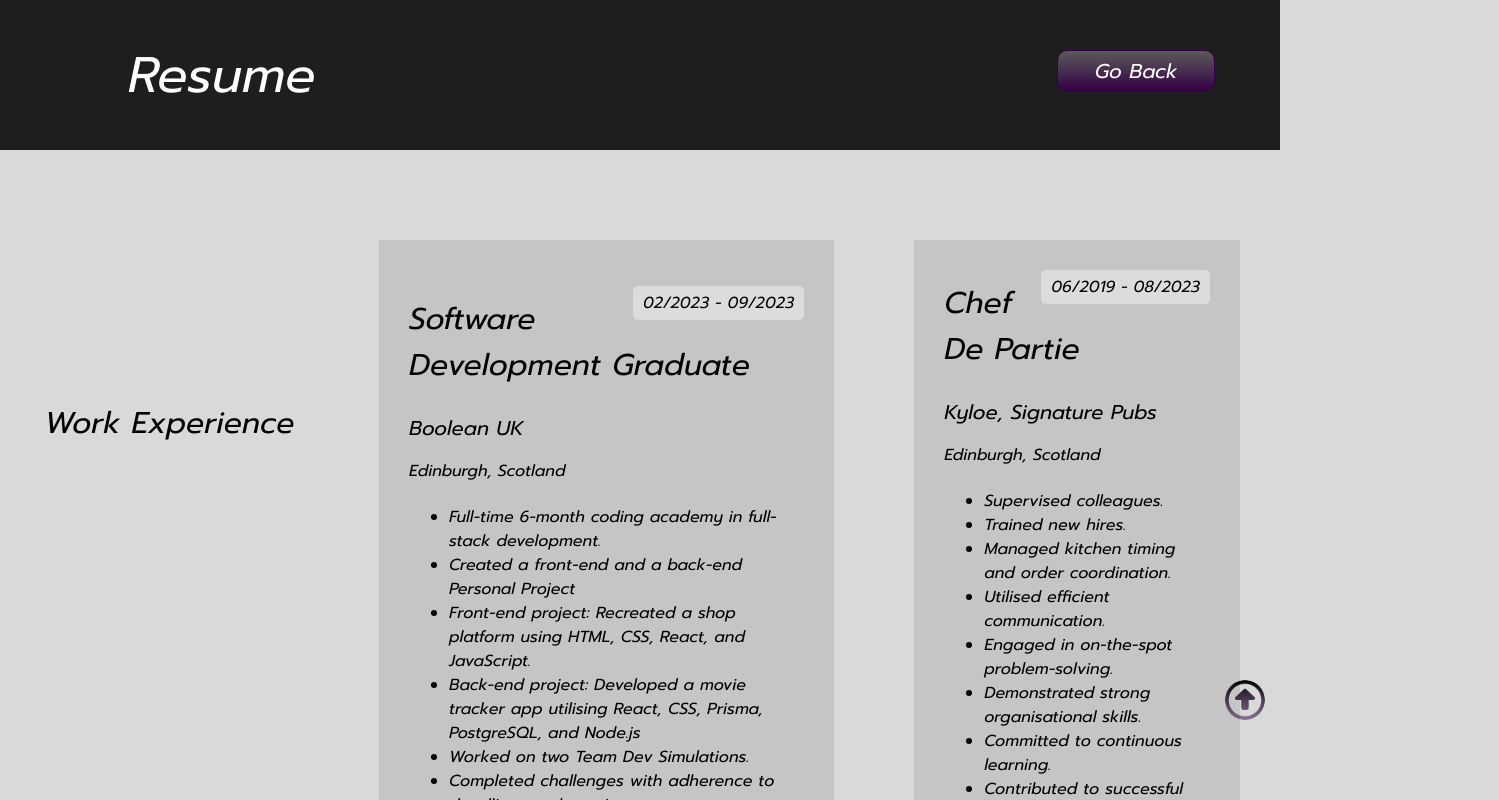
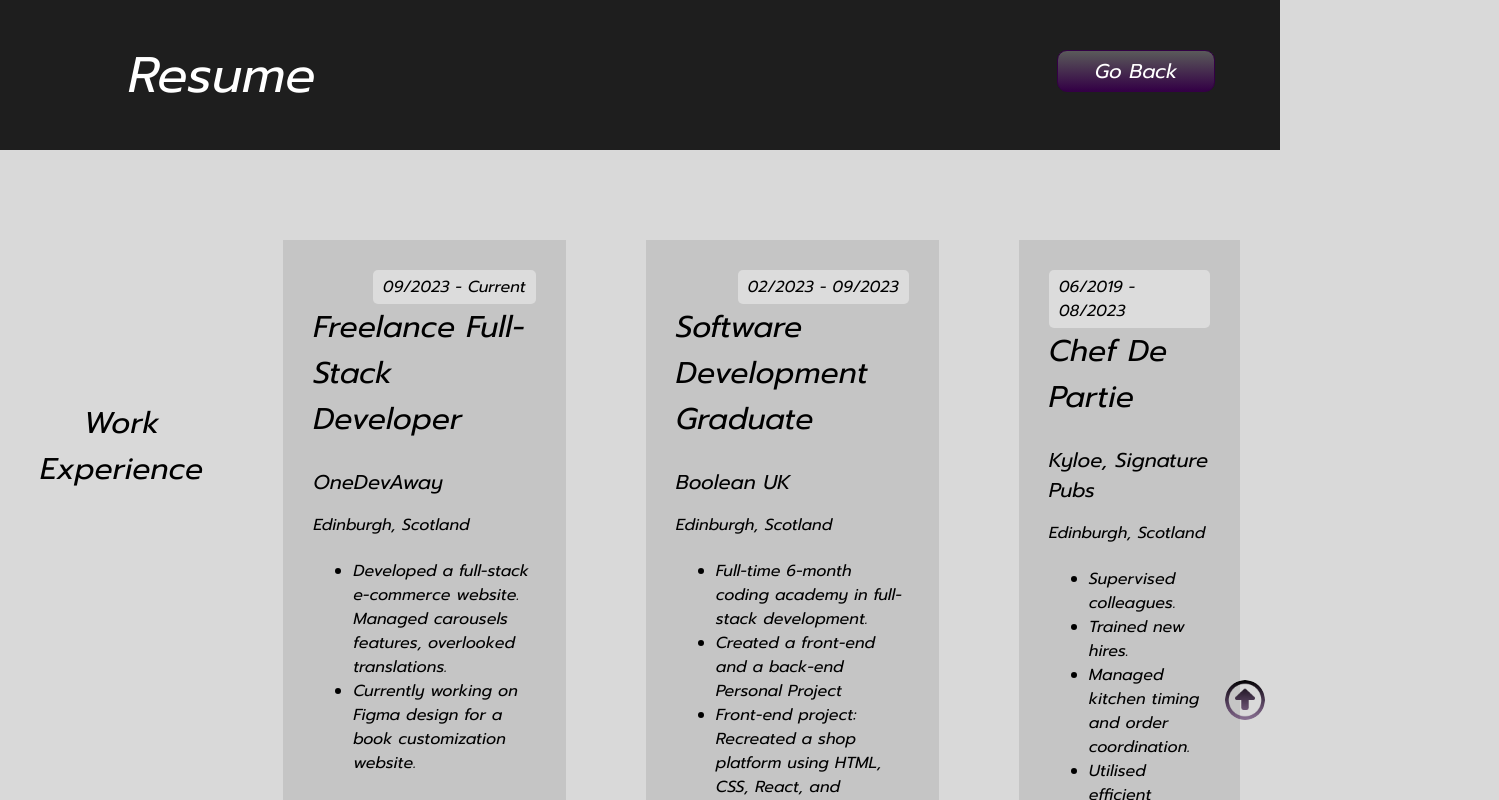
Before and after one commit to Shylan21/Isabelle-Portfolio, a React (Create React App) app: page /resume in a window 1280 px wide. Shown: the top 800 px of the page, 1499 px wide, since content can reach past the window. Built offline with nearby package versions, Linux system fonts and the light colour scheme.

Commit message:
Created OneDevAway Component

```diff
--- a/src/components/Resume/Resume.css
+++ b/src/components/Resume/Resume.css
@@ -7,6 +7,7 @@ html {
   height: 100%;
   width: 100%;
   background-color: #D9D9D9;
+
 }
 
 
@@ -40,7 +41,6 @@ html {
   display: flex;
   flex-direction: row;
   margin-top: 50px;
-
 }
 
 .work-exp-title,
@@ -49,7 +49,6 @@ html {
   margin: 200px 40px;
   color: #000;
   width: calc(50% - 80px);
-
 }
 
 .titles {
@@ -66,13 +65,14 @@ html {
   border-radius: 5px;
 }
 
+#onedev-exp,
 #boolean-exp,
 #chef-exp,
 #boolean-ed,
 #webdev,
 #introtocode,
 #diploma {
-  align-content: center;
+
   background-color: #130b0b19;
   padding: 30px;
   margin: 40px;
--- a/src/components/Resume/Resume.js
+++ b/src/components/Resume/Resume.js
@@ -9,15 +9,18 @@ import BooleanEd from './Education/Boolean'
 import WebDev from './Education/WebDevelopment'
 import IntroToCode from './Education/IntroToCoding'
 import Diploma from './Education/Diploma'
+import OneDev from './WorkExperience/OneDevAway'
 
 const Resume = () => {
 	return (
-		<div>
+		<div className="container">
 			{/* TOP BAR  */}
 			<TopBar />
 			{/* SECTION - WORK */}
 			<section className="exp-container">
 				<h1 className="work-exp-title">Work Experience</h1>
+				{/* ONEDEVAVAY */}
+				<OneDev />
 				{/* BOOLEAN */}
 				<BooleanExp />
 				{/* CHEF */}
@@ -28,8 +31,8 @@ const Resume = () => {
 				<h1 className="education-title"> Education</h1>
 				<BooleanEd />
 				<WebDev />
-				<IntroToCode />
-        <Diploma/>
+				{/* <IntroToCode />
+        <Diploma/>  */}
 			</section>
 			{/* FOOTER */}
 			<Contacts />
--- /dev/null
+++ b/src/components/Resume/WorkExperience/OneDevAway.js
@@ -0,0 +1,23 @@
+import '../Resume.css'
+
+const OneDev = () => {
+	return (
+		<div id="onedev-exp">
+			<span className="date"> 09/2023 - Current </span>
+			<h1 className="titles"> Freelance Full-Stack Developer </h1>
+			<h2 className="titles"> OneDevAway </h2>
+			<h4 className="titles"> Edinburgh, Scotland </h4>
+			<ul>
+				<li>
+					Developed a full-stack e-commerce website. Managed carousels features,
+					overlooked translations.
+				</li>
+				<li>
+					Currently working on Figma design for a book customization website.
+				</li>
+			</ul>
+		</div>
+	)
+}
+
+export default OneDev
```
